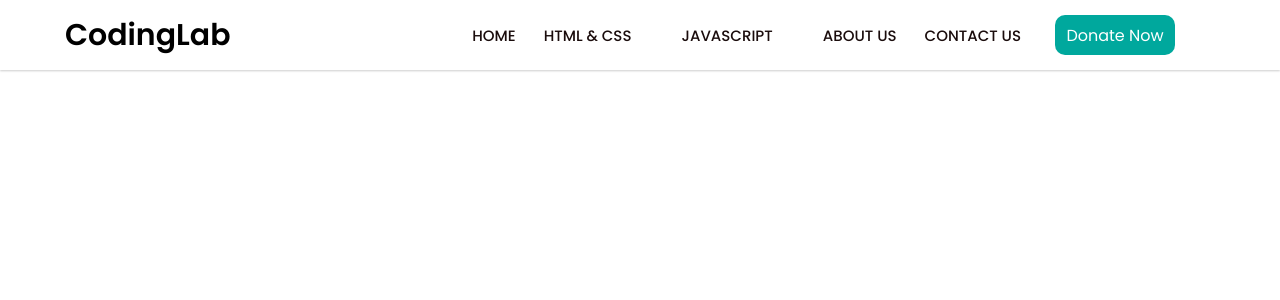
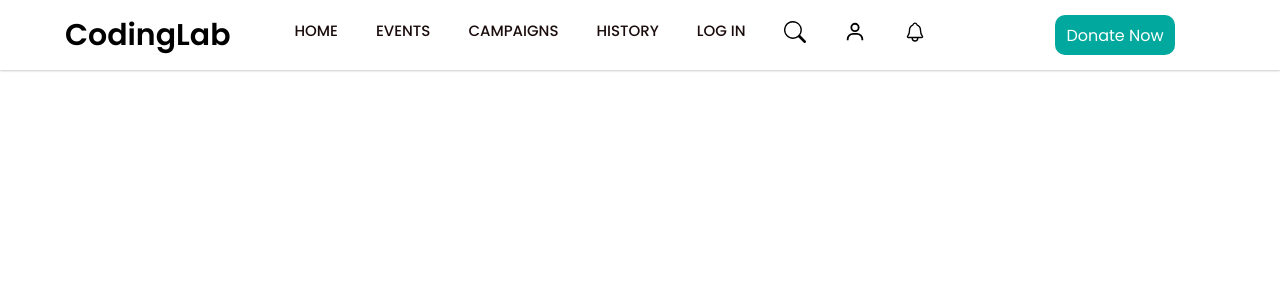
Before and after one commit to Bhavya-Grover26/Donorize, a React (Create React App) app in the folder client/: page / in a window 1280 px wide. Shown: the top 300 px of the page. Built offline with nearby package versions, Linux system fonts and the light colour scheme.

Commit message:
user navbar

```diff
--- a/client/package.json
+++ b/client/package.json
@@ -8,6 +8,7 @@
     "@testing-library/user-event": "^13.5.0",
     "react": "^18.2.0",
     "react-dom": "^18.2.0",
+    "react-icons": "^4.11.0",
     "react-router-dom": "^6.15.0",
     "react-scripts": "5.0.1",
     "web-vitals": "^2.1.4"
--- a/client/src/components/Navbar/Navbar.css
+++ b/client/src/components/Navbar/Navbar.css
@@ -23,8 +23,6 @@ nav {
   z-index: 99;
 }
 
-/* Rest of your CSS remains the same */
-
 nav .navbar{
   height: 100%;
   max-width: 1250px;
@@ -33,23 +31,21 @@ nav .navbar{
   align-items: center;
   justify-content: space-between;
   margin: auto;
-  /* background: red; */
   padding: 0 50px;
 }
-.navbar .logo {
-  flex: 1; /* Allow the logo to grow and take available space */
-}
+
 .navbar .logo a{
   font-size: 30px;
   color: #000000;
   text-decoration: none;
   font-weight: 600;
+  margin-right: 50px;
 }
 nav .navbar .nav-links {
   display: flex;
   align-items: center;
-  /* justify-content: space-between; Remove this line */
-  margin-right: 20px; /* Add right margin to create space between menu items and contact box */
+  margin-right: 50px;
+   /* Add right margin to create space between menu items and contact box */
 }
 nav .navbar .links{
   display: flex;
@@ -60,6 +56,7 @@ nav .navbar .links li{
   display: flex;
   align-items: center;
   justify-content: space-between;
+  margin-right: 10px;
   list-style: none;
   padding: 0 14px;
 }
@@ -129,6 +126,11 @@ nav .navbar .links li:hover .js-sub-menu{
 }
 .links li .sub-menu .more:hover .more-sub-menu{
   display: block;
+}
+
+.icon-large {
+  font-size: 22px; /* Adjust the font size to your preferred size */
+  cursor: pointer;
 }
 
 .navbar .contact-box {
--- a/client/src/components/Navbar/Navbar.js
+++ b/client/src/components/Navbar/Navbar.js
@@ -1,5 +1,8 @@
 import React from 'react';
 import './Navbar.css';
+import { BsSearch } from 'react-icons/bs';
+import { BiUser } from 'react-icons/bi';
+import { IoNotificationsOutline } from 'react-icons/io5';
 
 const Navbar=()=>{
   return(
@@ -15,36 +18,19 @@ const Navbar=()=>{
         <ul className="links">
           <li><a href="#">HOME</a></li>
           <li>
-            <a href="#">HTML & CSS</a>
-            <i className='bx bxs-chevron-down htmlcss-arrow arrow  '></i>
-            <ul className="htmlCss-sub-menu sub-menu">
-              <li><a href="#">Web Design</a></li>
-              <li><a href="#">Login Forms</a></li>
-              <li><a href="#">Card Design</a></li>
-              <li className="more">
-                <span><a href="#">More</a>
-                <i className='bx bxs-chevron-right arrow more-arrow'></i>
-              </span>
-                <ul className="more-sub-menu sub-menu">
-                  <li><a href="#">Neumorphism</a></li>
-                  <li><a href="#">Pre-loader</a></li>
-                  <li><a href="#">Glassmorphism</a></li>
-                </ul>
-              </li>
-            </ul>
+            <a href="#">EVENTS</a>
           </li>
           <li>
-            <a href="#">JAVASCRIPT</a>
-            <i className='bx bxs-chevron-down js-arrow arrow '></i>
-            <ul className="js-sub-menu sub-menu">
-              <li><a href="#">Dynamic Clock</a></li>
-              <li><a href="#">Form Validation</a></li>
-              <li><a href="#">Card Slider</a></li>
-              <li><a href="#">Complete Website</a></li>
-            </ul>
+            <a href="#">CAMPAIGNS</a>
+
           </li>
-          <li><a href="#">ABOUT US</a></li>
-          <li><a href="#">CONTACT US</a></li>
+          <li><a href="#">HISTORY</a></li>
+          <li><a href="#">LOG IN</a></li>
+          <li><i className='bx bx-search icon-large'><BsSearch/></i></li>
+          <li><i className='bx bx-user icon-large'><BiUser/></i></li>
+          <li><i className='bx bx-notif icon-large'><IoNotificationsOutline/></i></li>
+
+
         </ul>
       </div>
       <div className="contact-box">
```
Also changed, not shown: 1 other file (tests, documents, lock files or other folders).
